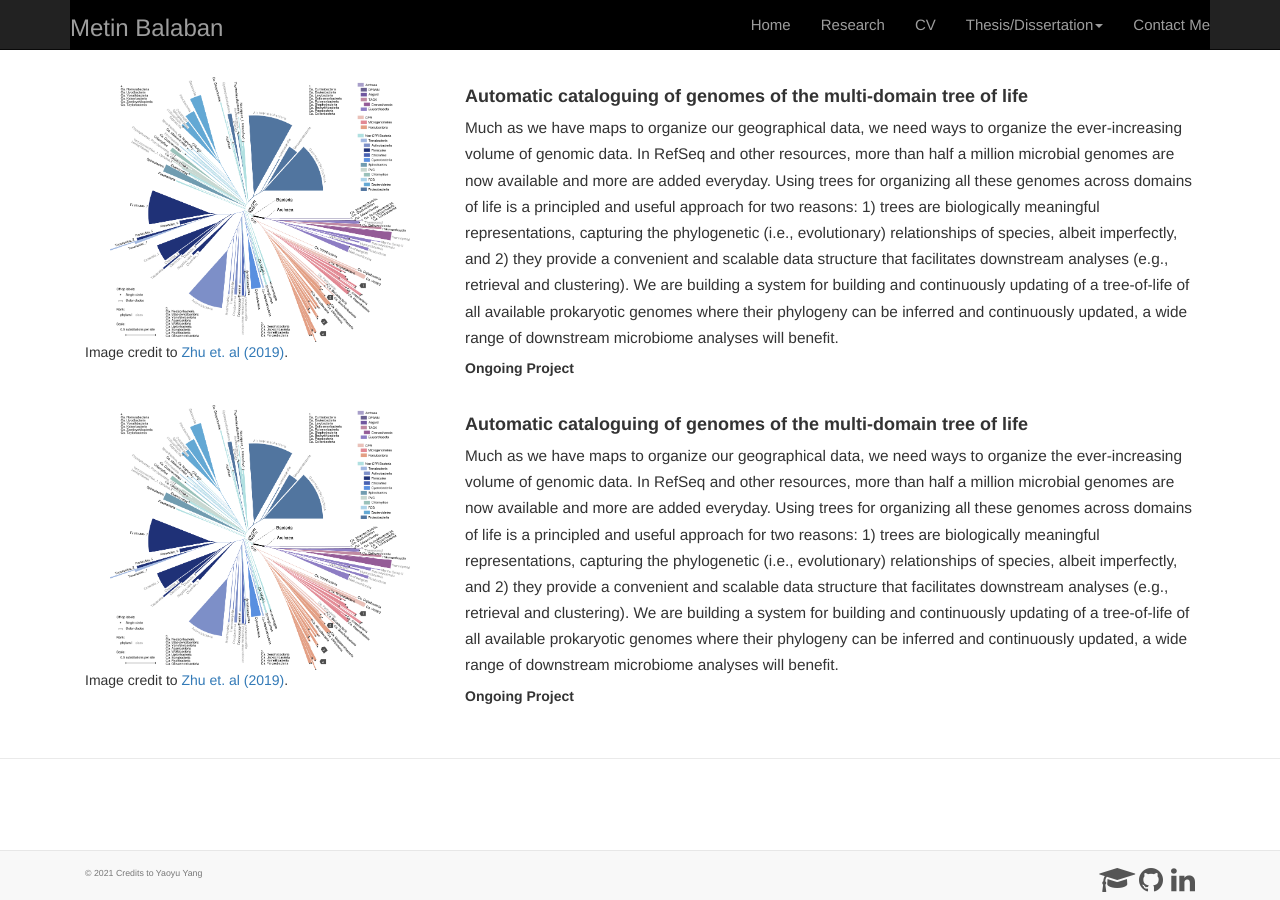
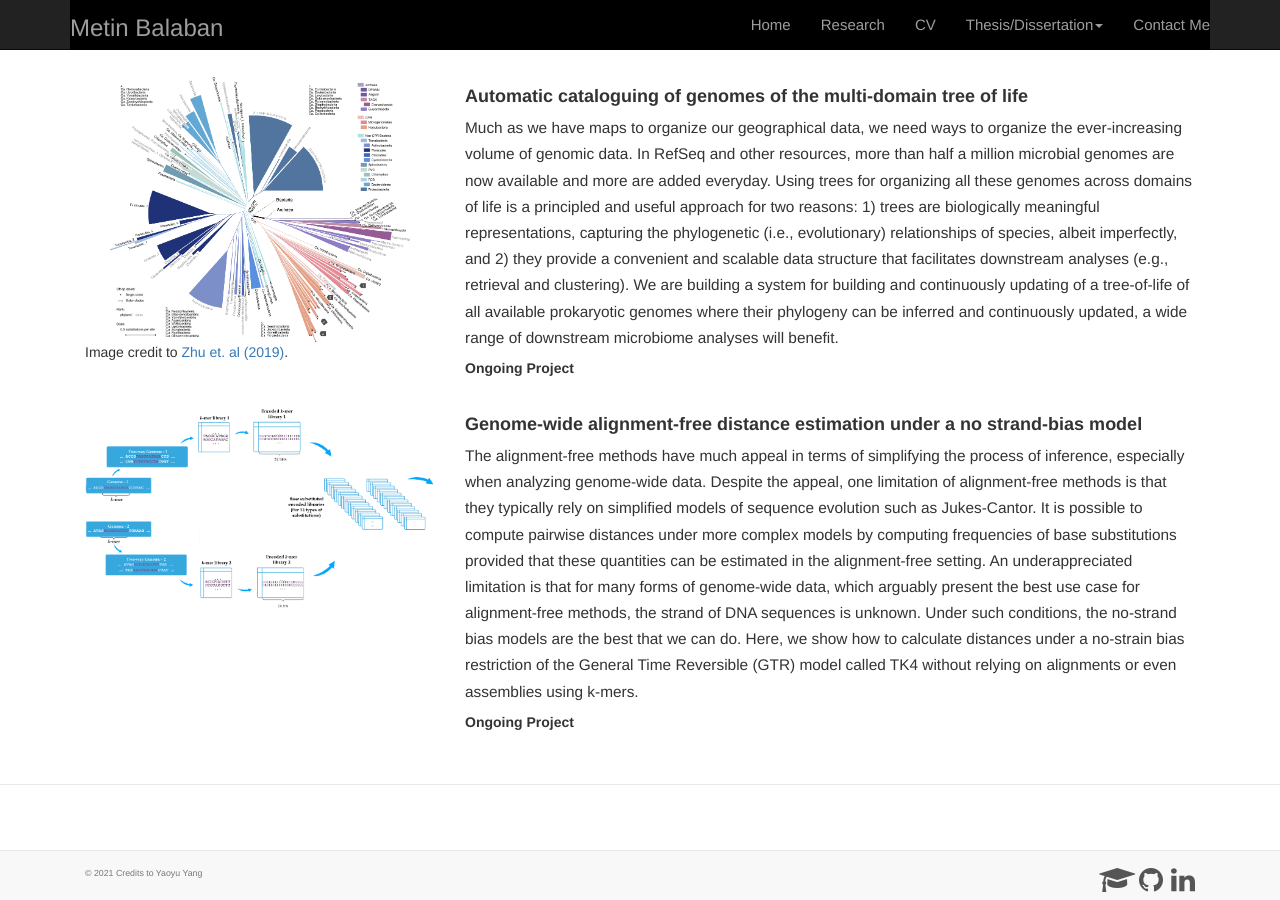
Before and after one commit to balabanmetin/balabanmetin.github.io, a Jekyll site: the page built from research/index.html, in a window 1280 px wide and 900 px high, scrolled down 1440 px. Built offline with Jekyll 4.4.1, drawn with Linux system fonts in a browser that asks for light colours; nearby versions of some CDN libraries.

Commit message:
project added

```diff
--- a/research/index.html
+++ b/research/index.html
@@ -116,19 +116,18 @@ We are building a system for building and continuously updating of a tree-of-lif
 
 <div class="col-md-4" style='margin-top:20px'>
   <div class="imgAbt">
-    <img style = 'margin: auto' width="300" height="300" class="img-responsive
-    img-rounded" src="/images/wol.png" />
+    <img style = 'margin: auto' width="500" height="300" class="img-responsive
+    img-rounded" src="/images/tk4.png" />
   </div>
-	Image credit to <a href="https://doi.org/10.1038/s41467-019-13443-4"
-       target="_blank">Zhu et. al (2019)</a>.
 </div>
 <div class="col-md-8" style='margin-top:20px'>
-  <h4>Automatic cataloguing of genomes of the multi-domain tree of life</h4>
-  <p>  Much as we have maps to organize our geographical data, we need ways to organize the ever-increasing volume of genomic data. In RefSeq and other resources, more than half a million microbial genomes are now available and more are added everyday.
-Using trees for organizing all these genomes across domains of life is a principled and useful approach for two reasons:
-1) trees are biologically meaningful representations, capturing the phylogenetic (i.e., evolutionary) relationships of species, albeit imperfectly, and
-2) they provide a convenient and scalable data structure that facilitates downstream analyses (e.g., retrieval and clustering).
-We are building a system for building and continuously updating of a tree-of-life of all available prokaryotic genomes where their phylogeny can be inferred and continuously updated, a wide range of downstream microbiome analyses will benefit.
+  <h4>Genome-wide alignment-free distance estimation under a no strand-bias model</h4>
+  <p>
+The alignment-free methods have much appeal in terms of simplifying the process of inference, especially when analyzing genome-wide data.
+Despite the appeal, one limitation of alignment-free methods is that they typically rely on simplified models of sequence evolution such as Jukes-Cantor.
+It is possible to compute pairwise distances under more complex models by computing frequencies of base substitutions provided that these quantities can be estimated in the alignment-free setting. An underappreciated limitation is that for many forms of genome-wide data, which arguably present the best use case for alignment-free methods, the strand of DNA sequences is unknown.
+Under such conditions, the no-strand bias models are the best that we can do. Here, we show how to calculate distances under a no-strain bias restriction of the General Time Reversible (GTR) model called TK4 without relying on alignments or even assemblies using k-mers.
+
   </p>
   <h5>Ongoing Project</h5>
   <!--<ul class='pubs'>
@@ -155,7 +154,7 @@ We are building a system for building and continuously updating of a tree-of-lif
   </li>
   </ul>
 </div>
-
+<!--
 <div class="col-md-4" style='margin-top:20px'>
   <div class="imgAbt">
     <img style = 'margin: auto' width="260" height="260" class="img-responsive img-rounded" src="/images/frequency.png" />
```
Also changed, not shown: images/tk4.png (added), 1 other file.
